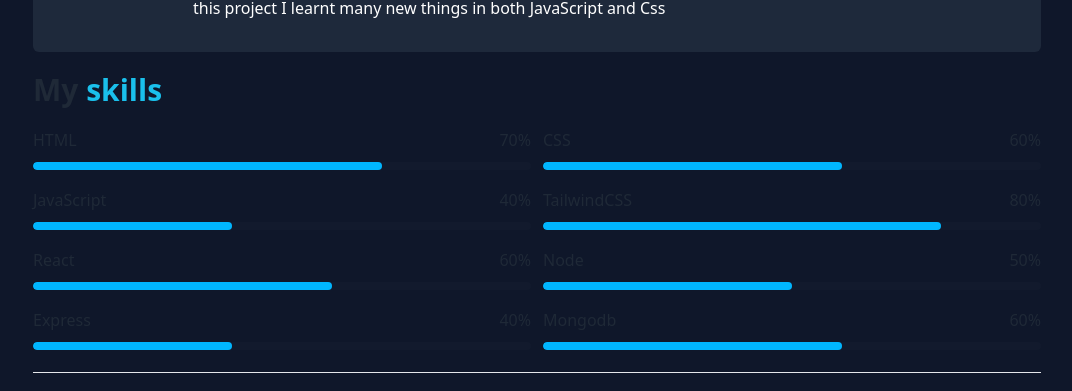
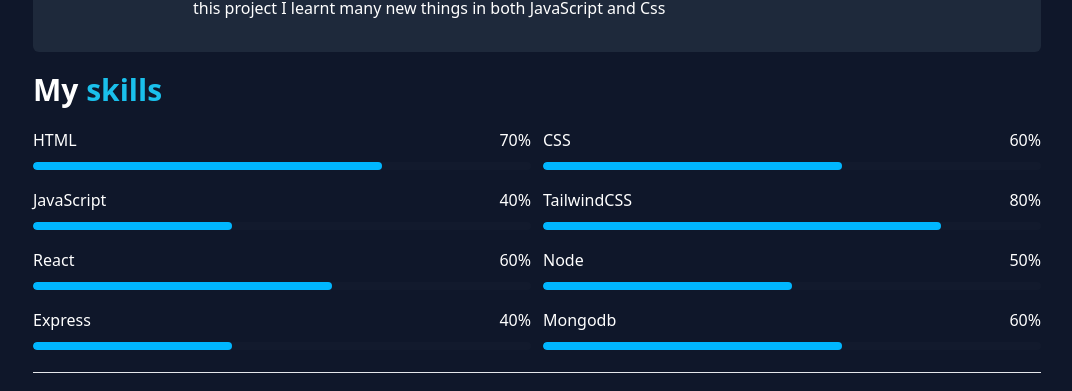
Before and after one commit to Emranhossainshuvo/elite, a React (Vite) app: page / in a window 1280 px wide. Shown: the part 874-1265 px from the top of the page, without its empty margins (103-1175 px from the left). Built offline with nearby package versions, Linux system fonts and the light colour scheme.

Commit message:
changed text colors from two components skills and footer

```diff
--- a/src/Components/Shared/Footer/Footer.jsx
+++ b/src/Components/Shared/Footer/Footer.jsx
@@ -5,7 +5,7 @@
         <hr className="mx-2 my-4" />
             <footer className="footer ps-2 text-base-content">
                 <aside>
-                    <p>© Copyright  2024 - All right reserved by ACME Industries Ltd</p>
+                    <p className="text-white">© Copyright  2024 - All right reserved by ACME Industries Ltd</p>
                 </aside>
             </footer>
         </>
--- a/src/Components/Skills/Skills.jsx
+++ b/src/Components/Skills/Skills.jsx
@@ -2,7 +2,7 @@
 const Skills = () => {
     return (
         <>
-            <div className="mx-2 mt-5">
+            <div className="mx-2 mt-5 text-white">
                 <h2 className="text-3xl font-semibold ">
                     My <span className="text-[#1AC0EC]">skills</span>{" "}
                 </h2>
```
